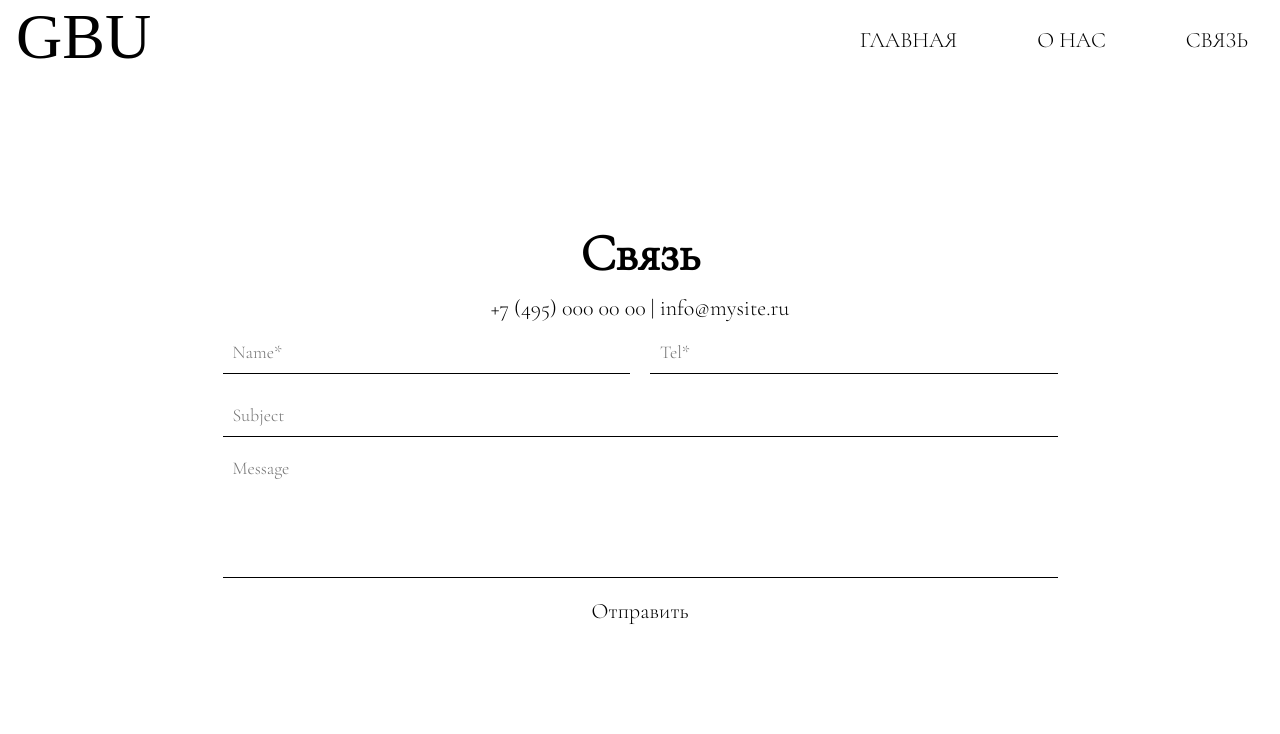
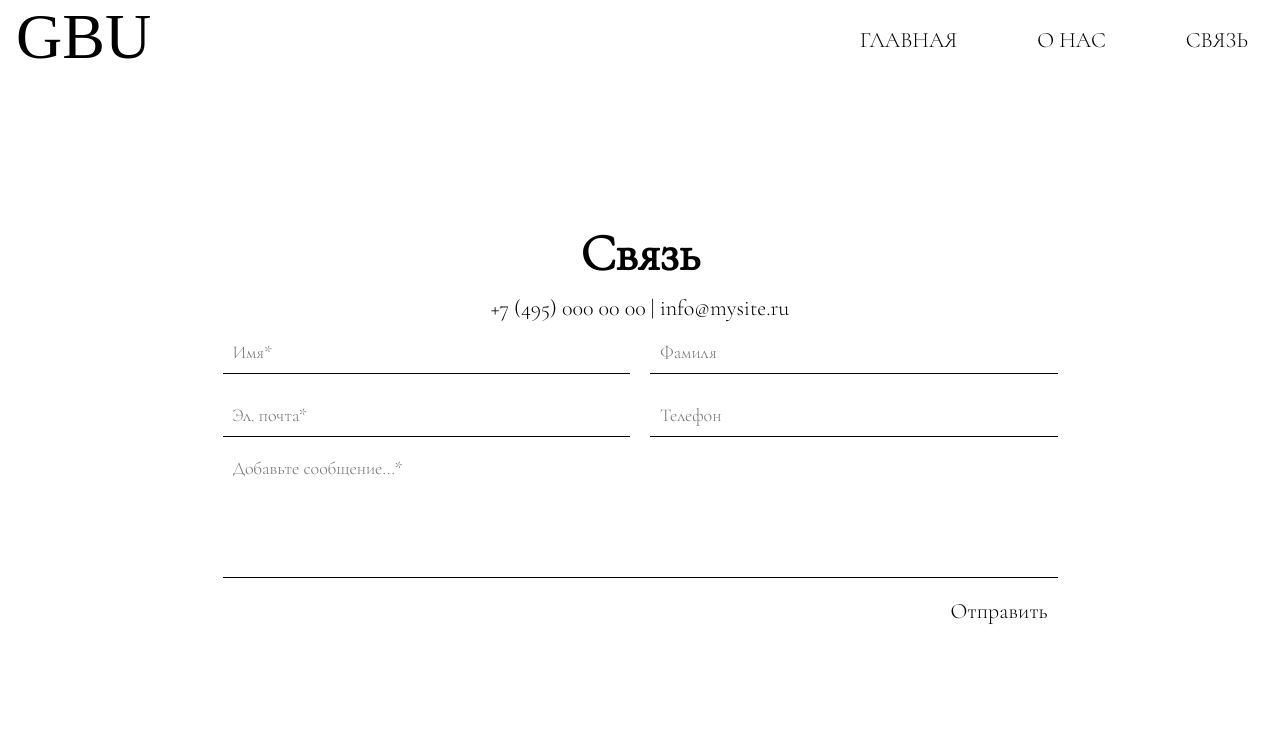
Before and after one commit to kjdcompany/-001, a plain HTML site: page svyaz.html in a window 1280 px wide. Shown: the top 734 px of the page. Drawn offline with Linux system fonts and the light colour scheme.

Commit message:
Add files via upload

```diff
--- a/main.css
+++ b/main.css
@@ -238,14 +238,17 @@ form {
   display: flex;
 }
 
-.petite-form #name,
-.petite-form #phone-number {
+#name,
+#family-name,
+#email,
+#phone-number {
   flex-grow: 1;
 }
 
 #name,
+#family-name,
+#email,
 #phone-number,
-#subject,
 #message {
   border: none;
   padding: 10px;
@@ -262,9 +265,9 @@ form {
 #svyaz #submit {
   background-color: transparent;
   padding: 10px;
-  margin-bottom: 10px;
+  margin: 0 10px 10px 0;
   width: fit-content;
-  align-self: center;
+  align-self: flex-end;
   border: none;
   font-size: 22px;
   font-family: "Cormorant Garamond Light";
@@ -274,6 +277,14 @@ form {
 #svyaz #submit:hover {
   color: white;
   background-color: black;
+}
+
+#name:hover,
+#family-name:hover,
+#email:hover,
+#phone-number:hover,
+#message:hover {
+  border-bottom: 1px solid blue;
 }
 
 /*==============================
--- a/svyaz.html
+++ b/svyaz.html
@@ -25,13 +25,18 @@
             <p>+7 (495) 000 00 00 | info@mysite.ru</p>
             <form action="none.php" id="friend-zone">
                 <div class="petite-form">
-                    <input type="text" name="name" id="name" placeholder="Name*">
-                    <input type="text" name="phone-number" id="phone-number" placeholder="Tel*">
+                    <input type="text" required name="name" id="name" placeholder="Имя*"
+                        oninvalid="this.setCustomValidity('Ваше Имя')" oninput="setCustomValidity('')">
+                    <input type="text" name="family-name" id="family-name" placeholder="Фамиля">
+                </div>
+                <div class="petite-form">
+                    <input type="email" required name="email" id="email" placeholder="Эл. почта*"
+                        oninvalid="this.setCustomValidity('Вашу Почту')" oninput="setCustomValidity('')">
+                    <input type="text" name="phone-number" id="phone-number" placeholder="Телефон">
                 </div>
 
-                <input type="text" name="subject" id="subject" placeholder="Subject">
-
-                <textarea name="message" id="message" cols="80" rows="5" placeholder="Message"></textarea>
+                <textarea name="message" required id="message" cols="80" rows="5" placeholder="Добавьте сообщение...*"
+                    oninvalid="this.setCustomValidity('Ваше сообщение')" oninput="setCustomValidity('')"></textarea>
 
                 <input type="submit" value="Отправить" id="submit">
             </form>
```
